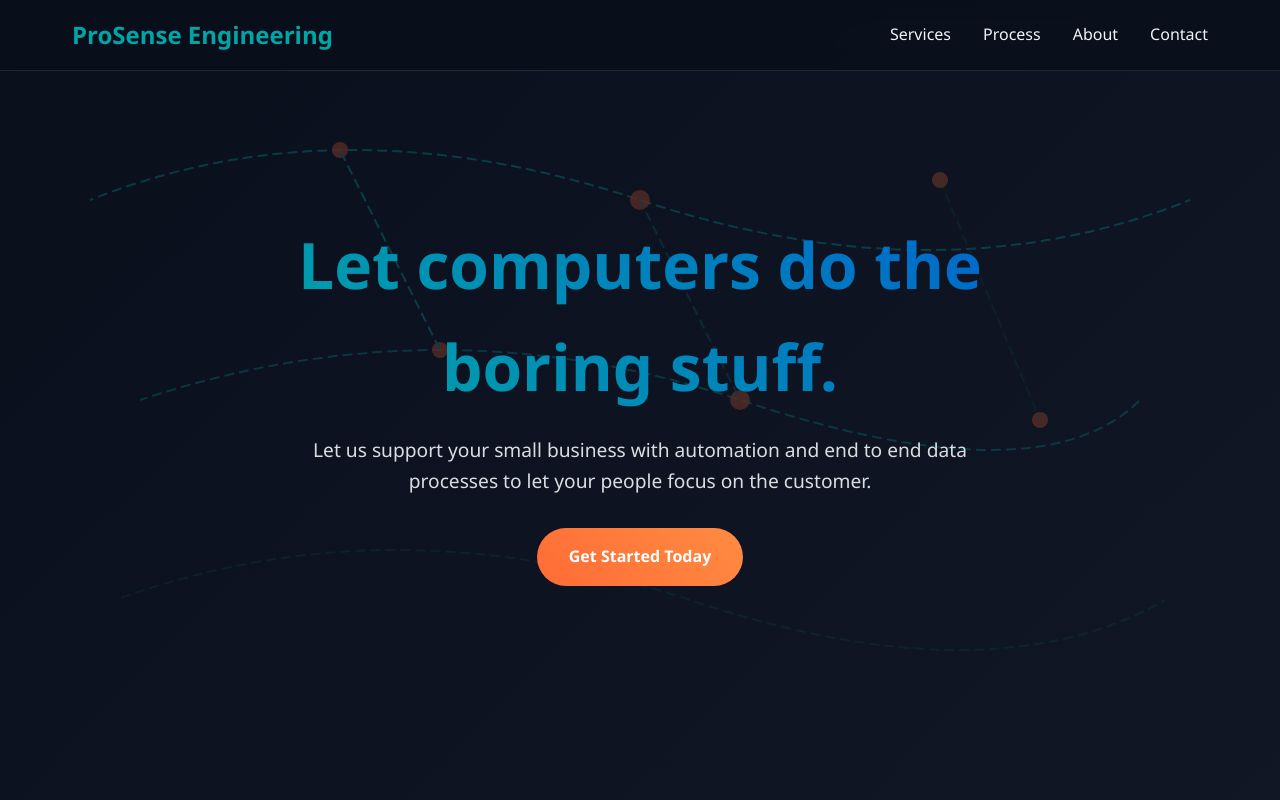
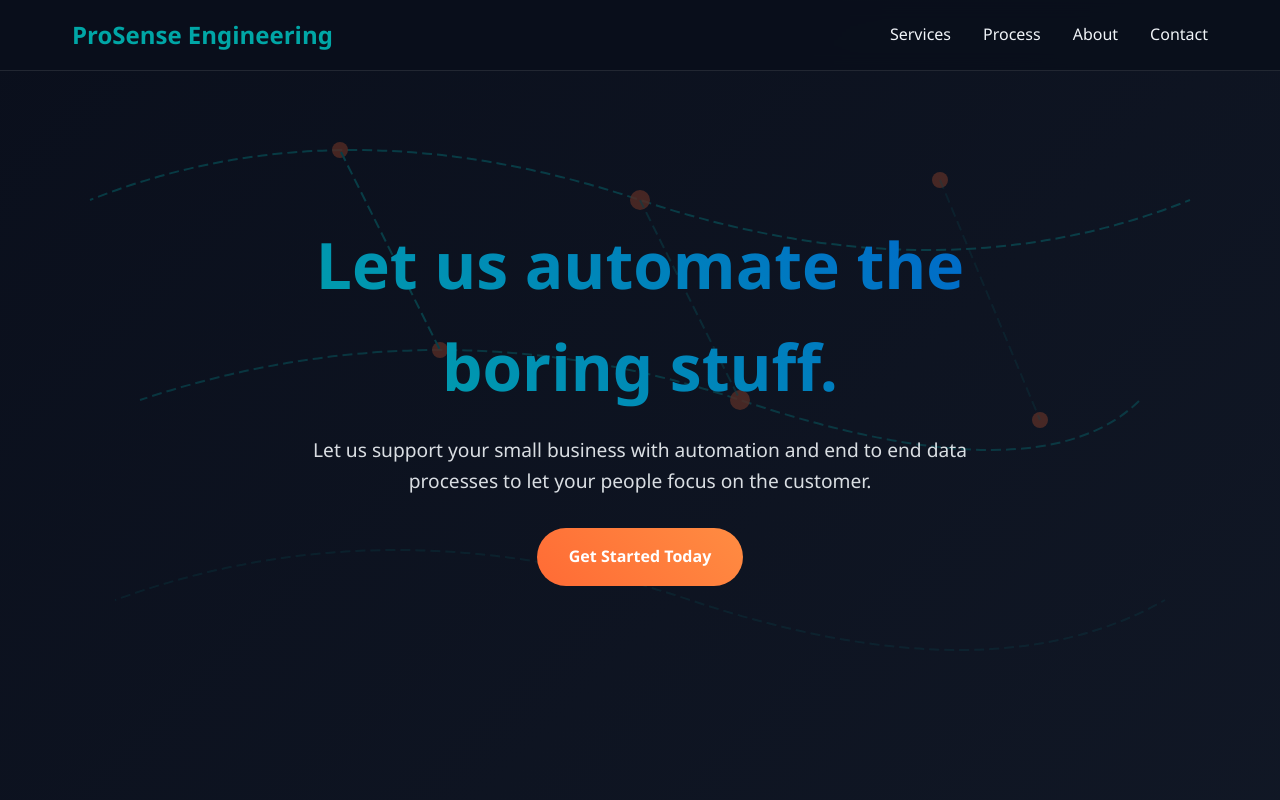
Before and after one commit to ProSense-Engineering/ProSense.Engineering, a plain HTML site: page index.html in a window 1280 px wide. Shown: the top 800 px of the page. Drawn offline with Linux system fonts and the light colour scheme.

Commit message:
Changed the tagline

```diff
--- a/index.html
+++ b/index.html
@@ -359,7 +359,7 @@
     <main>
         <section class="hero">
             <div class="hero-content scroll-animate fade-up">
-                <h1>Let computers do the boring stuff.</h1>
+                <h1>Let us automate the boring stuff.</h1>
                 <p>Let us support your small business with automation and end to end data processes to let your people focus on the customer.</p>
                 <a href="#contact" class="cta-button">Get Started Today</a>
             </div>
```
